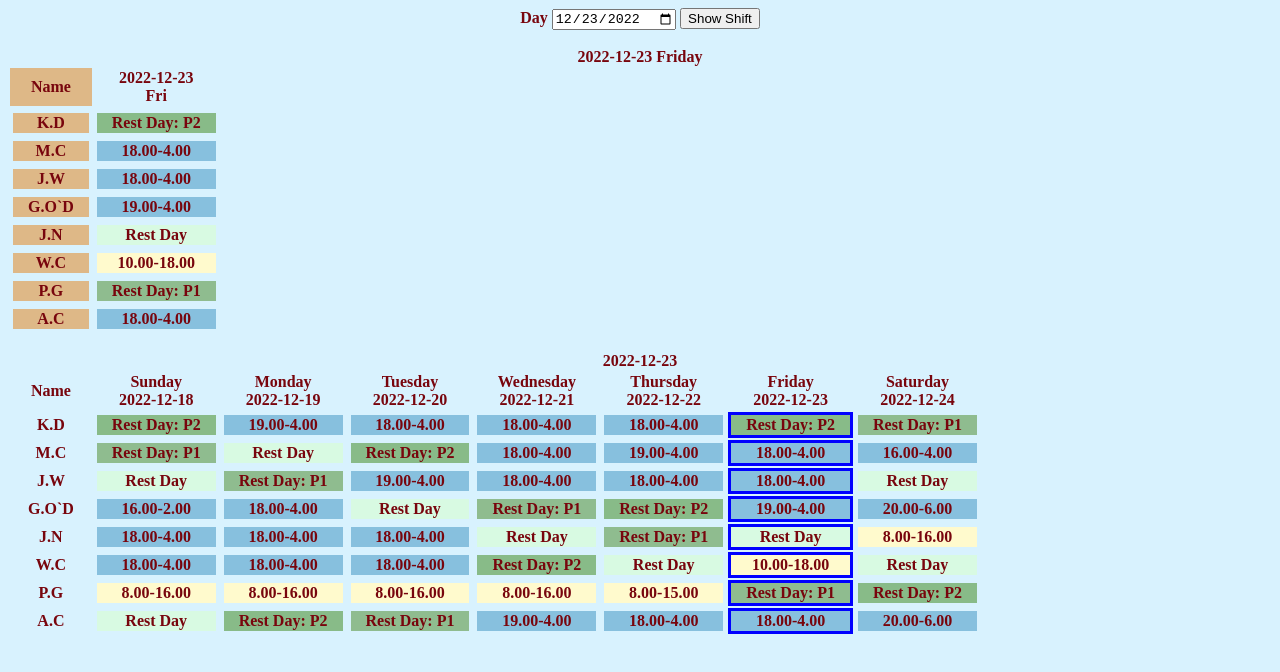
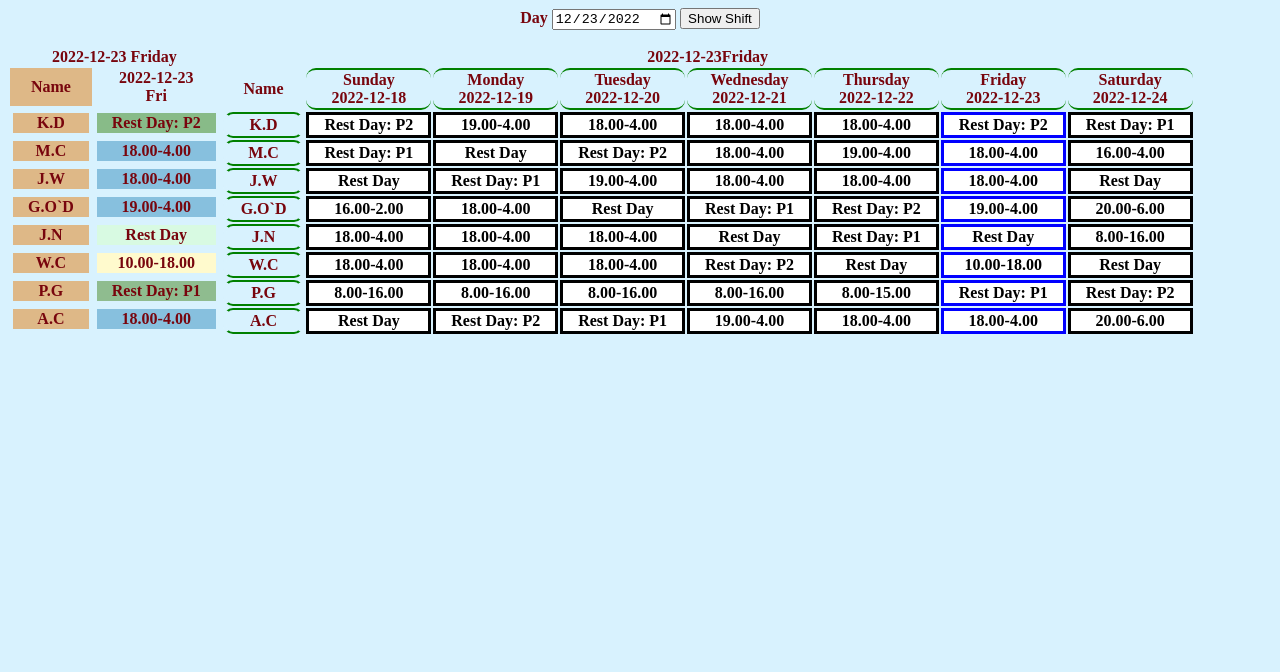
Before and after one commit to KacperDab76/myShifts, a plain HTML site: page index.html in a window 1280 px wide. Both pictures are taken after a click on the button "Show Shift". Drawn offline with Linux system fonts and the light colour scheme.

Commit message:
clicks added

```diff
--- a/index.html
+++ b/index.html
@@ -13,14 +13,17 @@
         <form action="" onsubmit="return false;" class="">
             <label for="shiftDate">Day</label>
             <input type="date" name="shiftDate" id="shiftDate" />
-            <button onclick="newDay();"> Show Shift</button>
+            <button onclick="setNewDay();"> Show Shift</button>
 
         </form>
     </div>
-    <div id="info">
-        day
+    <div id="container">
+
+        <div id="info">
+            day
+        </div>
+        <div id="week">week</div>
+        <script src="shifts.js"></script>
     </div>
-    <div id="week">week</div>
-    <script src="shifts.js"></script>
 </body>
 </html>
--- a/shifts.css
+++ b/shifts.css
@@ -21,6 +21,21 @@ td.today
     border-color: blue;
 }
 
+.t-button
+{
+    /* border-left: solid 2px green;
+    border-left: solid 2px green; */
+    border-top: solid 2px green;
+    border-bottom: solid 2px green;
+
+    border-radius: 10px;
+}
+.t-button:hover
+{
+    border: solid 2px goldenrod;
+    border-radius: 10px;
+}
+
 .names
 {
     background-color:burlywood;
@@ -32,13 +47,32 @@ td.today
 .P2 {background-color: rgb(136, 187, 136);}
 .L1,.L2,.L3,.L4,.L5 {background-color: rgb(135, 192, 222);}
 
-#week
+.blackWhite
+{
+    color: black;
+    background-color: white;
+    margin:0px;
+    border: solid black;
+}
+
+#container
+{
+    display: flex;
+    flex-direction: row;
+}
+/* #week
 {
     display: none;
-}
+} */
 
-/* @media screen and (orientation: landscape)
+@media screen and (max-width: 1200px)
 {
     #week {display: block;}
     #info {display: none;}
-} */
+}
+
+@media screen and (max-width: 700px)
+{
+    #week {display: none;}
+    #info {display: block;}
+}
--- a/shifts.js
+++ b/shifts.js
@@ -41,15 +41,25 @@ const shiftKey = {
         ["Fri","Friday"],
         ["Sat","Saturday"]
     ];
+
+let showDate;
+
+function dateToString(date){
+    return  date.toISOString().slice(0,10);
+
+}
 /**
  * Function checks today's date and sets up input:date element to it
  */
 function start()
 {
     const today = new Date();
-    document.getElementById("shiftDate").value = today.toISOString().slice(0,10);
+    showDate = dateToString(today);
+    document.getElementById("shiftDate").value = showDate;
 
     showShift(today.toISOString().slice(0,10));
+    // attach event listeners
+    document.getElementById("shiftDate").addEventListener("change",setNewDay);
 }
 
 // getDay() retruns day of week 0-6
@@ -168,7 +178,7 @@ function showShift(day) {
 let tableColors = ["BW","C1"];
 //BW - black and whites
 //mode 0: day, 1: week
-function showEverything(day,divId,color=1,mode=1) {
+function showEverything(divId,day=showDate,color=1,mode=1) {
 
     /**the thing */
         const start = new Date(startingDate);
@@ -194,14 +204,17 @@ function showEverything(day,divId,color=1,mode=1) {
         // create headers
         table += "<tr>";
         table += "<th>Name</th>";
-        for (let i=0;i<7;i++){
+        let startLoop = 0;
+        let endLoop = 7;
+        for (let i=startLoop;i<endLoop;i++){
             let dateForDay = new Date();
-
+            console.log(i,startLoop,endLoop);
             if(mode == 1) {
                 dateForDay.setDate(sunday.getDate()+i);
-                table += "<th>";
+                date = dateToString(dateForDay);
+                table += '<th class="t-button" onclick="newDay(\''+date+'\');">';
                 table += weekDays[i][1]+"<br>";
-                table += dateForDay.toISOString().slice(0,10);
+                table += date;
                 table += "</th>";
             }
         }
@@ -213,13 +226,17 @@ function showEverything(day,divId,color=1,mode=1) {
             if (index < 0){
                 index = 8+index;
             }
-            table += "<td>"+ workers[index]+"</td>";
+            table += "<td class='t-button'>"+ workers[index]+"</td>";
             for (j=0;j<shiftsWeek[i].length;j++){
+                let colorClass = shiftsWeek[i][j];
+                if (color == 0) {
+                    colorClass = "blackWhite";
+                }
                 if (j == dayOfWeek){
-                    table += "<td class='today "+shiftsWeek[i][j]+"'>";
+                    table += "<td class='today "+colorClass+"'>";
                 }
                 else {
-                    table += "<td class='"+shiftsWeek[i][j]+"'>";
+                    table += "<td class='"+colorClass+"'>";
                 }
                 table += shiftKey[shiftsWeek[i][j]]+"</td>";
             }
@@ -230,9 +247,15 @@ function showEverything(day,divId,color=1,mode=1) {
         targetDiv.style.display = "block";
 
 }
-function newDay() {
+
+function setNewDay() {
     let day = document.getElementById("shiftDate").value;
+    newDay(day);
+}
+function newDay(day) {
     showShift(day);
-    showShiftWeek(day);
+    // showShiftWeek(day);
+    showDate = day;
+    showEverything("week",day,0,1);
 
 }
```
